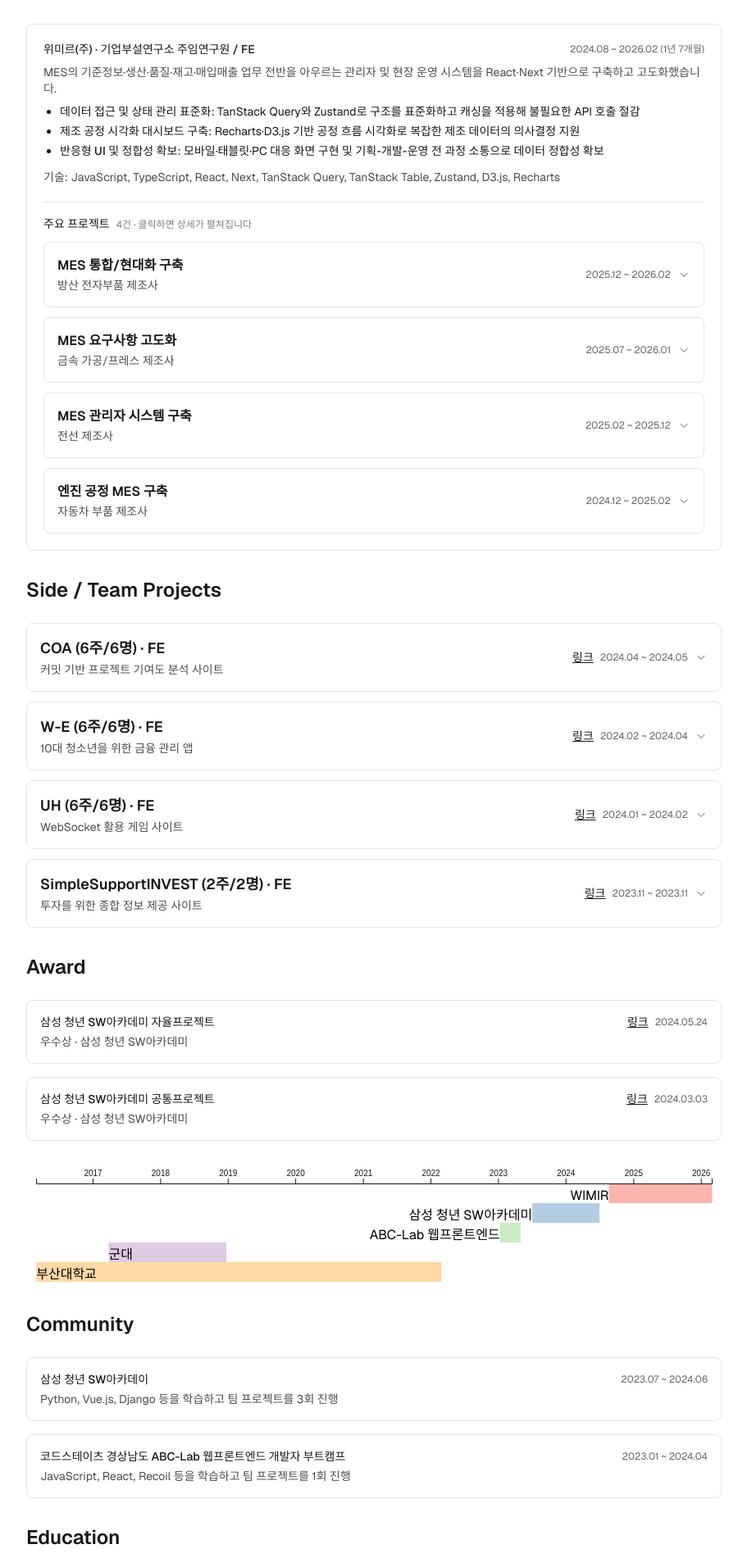
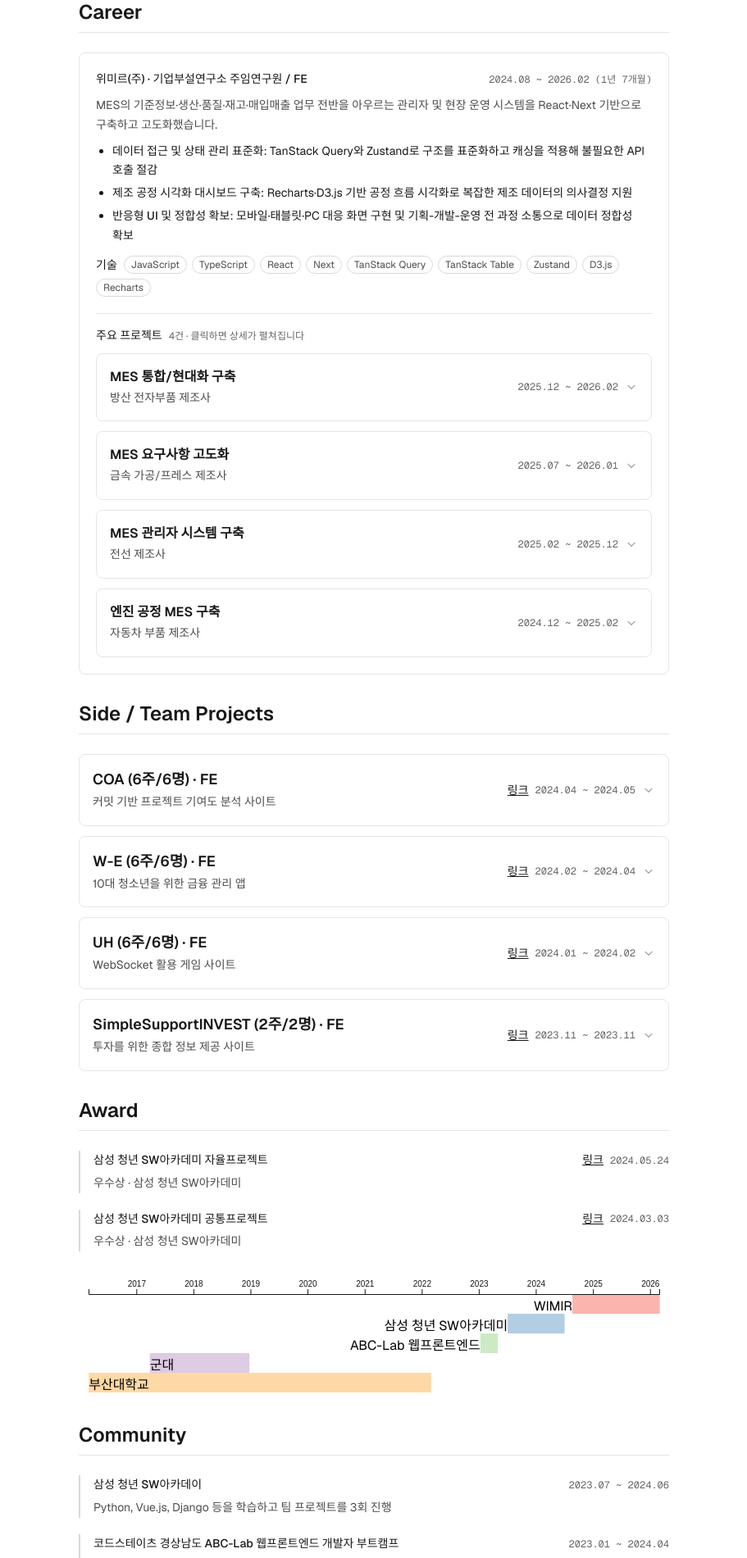
Before and after one commit to Shin-3117/portfolio-next16, a Next.js app: page / in a window 1280 px wide. Shown: the part 670-2571 px from the top of the page at 82% size, without its empty margins (184-1095 px from the left). Built offline with nearby package versions, Linux system fonts and the light colour scheme.

Commit message:
StackTags 컴포넌트 추가 및 기술 스택 표현 방식 통일

```diff
--- a/app/globals.css
+++ b/app/globals.css
@@ -27,3 +27,24 @@ body {
     Segoe UI, Roboto, Noto Sans, Ubuntu, Cantarell, Helvetica Neue, Arial,
     "Apple Color Emoji", "Segoe UI Emoji";
 }
+
+/* 한글 본문 가독성: Tailwind 기본 line-height(text-sm = 1.43)는 라틴 기준이라
+   한글에는 좁다. 제목은 각자의 text-* 값을 그대로 쓰도록 본문 요소만 지정. */
+p,
+li {
+  line-height: 1.7;
+}
+
+@media print {
+  /* sticky 헤더가 인쇄 시 첫 페이지를 가리지 않도록 */
+  header {
+    position: static !important;
+  }
+
+  /* 종이에서는 링크를 누를 수 없으므로 URL을 노출 */
+  a[href^="http"]::after {
+    content: " (" attr(href) ")";
+    font-size: 0.8em;
+    font-weight: 400;
+  }
+}
--- a/app/layout.tsx
+++ b/app/layout.tsx
@@ -34,7 +34,7 @@ export default function RootLayout({
   return (
     <html lang="ko" className="scroll-smooth">
       <body
-        className={`${geistSans.variable} ${geistMono.variable} antialiased font-sans`}
+        className={`${geistSans.variable} ${geistMono.variable} antialiased font-sans break-keep`}
       >
         {children}
       </body>
--- a/app/page.tsx
+++ b/app/page.tsx
@@ -15,7 +15,7 @@ export default function Home() {
   return (
     <div className="min-h-screen bg-background text-foreground">
       <header className="sticky top-0 z-10 border-b border-black/10 bg-background/80 backdrop-blur dark:border-white/10">
-        <div className="mx-auto flex max-w-4xl items-center justify-between px-6 py-4">
+        <div className="mx-auto flex max-w-3xl items-center justify-between px-6 py-4">
           <a href="#top" className="text-sm font-semibold tracking-tight">
             신현중
           </a>
@@ -30,7 +30,7 @@ export default function Home() {
         </div>
       </header>
 
-      <main id="top" className="mx-auto max-w-4xl px-6 py-12 sm:py-16 flex flex-col gap-y-6 sm:gap-y-8">
+      <main id="top" className="mx-auto max-w-3xl px-6 py-12 sm:py-16 flex flex-col gap-y-6 sm:gap-y-8">
         {/* Info */}
         <section>
           <h1 className="text-3xl font-bold tracking-tight sm:text-4xl">
@@ -68,7 +68,7 @@ export default function Home() {
 
         {/* Skills */}
         <section id="skills" className="scroll-mt-20">
-          <h2 className="text-2xl font-semibold">Skills</h2>
+          <h2 className="border-b border-black/10 pb-2 text-2xl font-semibold dark:border-white/15">Skills</h2>
           <div className="mt-6 grid gap-6 md:grid-cols-2">
             <StrongSkills />
             <KnowledgeableSkills />
@@ -81,7 +81,7 @@ export default function Home() {
 
         {/* Side / Team Projects */}
         <section id="projects" className="scroll-mt-20">
-          <h2 className="text-2xl font-semibold">Side / Team Projects</h2>
+          <h2 className="border-b border-black/10 pb-2 text-2xl font-semibold dark:border-white/15">Side / Team Projects</h2>
           <div className="mt-6 flex flex-col gap-3">
             <CoA />
             <W_E />
@@ -92,9 +92,9 @@ export default function Home() {
 
         {/* Awards */}
         <section id="awards" className="scroll-mt-20">
-          <h2 className="text-2xl font-semibold">Award</h2>
-          <ul className="mt-6 space-y-4 text-sm">
-            <li className="rounded-lg border border-black/10 p-4 dark:border-white/15">
+          <h2 className="border-b border-black/10 pb-2 text-2xl font-semibold dark:border-white/15">Award</h2>
+          <ul className="mt-6 space-y-5 text-sm">
+            <li className="border-l-2 border-black/15 pl-4 dark:border-white/25">
               <div className="flex items-center justify-between">
                 <p className="font-medium">삼성 청년 SW아카데미 자율프로젝트</p>
                 <div className={'flex gap-2 items-center'}>
@@ -106,14 +106,14 @@ export default function Home() {
                   >
                     링크
                   </a>
-                  <span className="text-xs text-black/60 dark:text-white/60">2024.05.24</span>
+                  <span className="font-mono text-xs tabular-nums text-black/60 dark:text-white/60">2024.05.24</span>
                 </div>
               </div>
               <p className="mt-1 text-black/70 dark:text-white/70">
                 우수상 · 삼성 청년 SW아카데미
               </p>
             </li>
-            <li className="rounded-lg border border-black/10 p-4 dark:border-white/15">
+            <li className="border-l-2 border-black/15 pl-4 dark:border-white/25">
               <div className="flex items-center justify-between">
                 <p className="font-medium">삼성 청년 SW아카데미 공통프로젝트</p>
                 <div className={'flex gap-2 items-center'}>
@@ -125,7 +125,7 @@ export default function Home() {
                   >
                     링크
                   </a>
-                  <span className="text-xs text-black/60 dark:text-white/60">2024.03.03</span>
+                  <span className="font-mono text-xs tabular-nums text-black/60 dark:text-white/60">2024.03.03</span>
                 </div>
               </div>
               <p className="mt-1 text-black/70 dark:text-white/70">
@@ -139,21 +139,21 @@ export default function Home() {
 
         {/* Community */}
         <section id="community" className="scroll-mt-20">
-          <h2 className="text-2xl font-semibold">Community</h2>
-          <ul className="mt-6 space-y-4 text-sm">
-            <li className="rounded-lg border border-black/10 p-4 dark:border-white/15">
+          <h2 className="border-b border-black/10 pb-2 text-2xl font-semibold dark:border-white/15">Community</h2>
+          <ul className="mt-6 space-y-5 text-sm">
+            <li className="border-l-2 border-black/15 pl-4 dark:border-white/25">
               <div className="flex flex-wrap items-center justify-between gap-2">
                 <p className="font-medium">삼성 청년 SW아카데이</p>
-                <span className="text-xs text-black/60 dark:text-white/60">2023.07 ~ 2024.06</span>
+                <span className="font-mono text-xs tabular-nums text-black/60 dark:text-white/60">2023.07 ~ 2024.06</span>
               </div>
               <p className="mt-1 text-black/70 dark:text-white/70">
                 Python, Vue.js, Django 등을 학습하고 팀 프로젝트를 3회 진행
               </p>
             </li>
-            <li className="rounded-lg border border-black/10 p-4 dark:border-white/15">
+            <li className="border-l-2 border-black/15 pl-4 dark:border-white/25">
               <div className="flex flex-wrap items-center justify-between gap-2">
                 <p className="font-medium">코드스테이츠 경상남도 ABC-Lab 웹프론트엔드 개발자 부트캠프</p>
-                <span className="text-xs text-black/60 dark:text-white/60">2023.01 ~ 2024.04</span>
+                <span className="font-mono text-xs tabular-nums text-black/60 dark:text-white/60">2023.01 ~ 2024.04</span>
               </div>
               <p className="mt-1 text-black/70 dark:text-white/70">
                 JavaScript, React, Recoil 등을 학습하고 팀 프로젝트를 1회 진행
@@ -164,11 +164,11 @@ export default function Home() {
 
         {/* Education */}
         <section id="education" className="scroll-mt-20">
-          <h2 className="text-2xl font-semibold">Education</h2>
-          <div className="mt-6 rounded-lg border border-black/10 p-4 text-sm dark:border-white/15">
+          <h2 className="border-b border-black/10 pb-2 text-2xl font-semibold dark:border-white/15">Education</h2>
+          <div className="mt-6 border-l-2 border-black/15 pl-4 text-sm dark:border-white/25">
             <div className="flex flex-wrap items-center justify-between gap-2">
               <p className="font-medium">부산대 광메카트로닉스공학과</p>
-              <span className="text-xs text-black/60 dark:text-white/60">2016.03 ~ 2022.02</span>
+              <span className="font-mono text-xs tabular-nums text-black/60 dark:text-white/60">2016.03 ~ 2022.02</span>
             </div>
             <p className="mt-2 text-black/70 dark:text-white/70">학점: 3.82 / 4.5</p>
           </div>
--- a/components/Career/CareerProjectCard.tsx
+++ b/components/Career/CareerProjectCard.tsx
@@ -1,5 +1,6 @@
 import type { CareerProject } from "@/data/careerProjects";
 import CollapsibleCard from "@/components/CollapsibleCard";
+import StackTags from "@/components/StackTags";
 
 export default function CareerProjectCard({
   project,
@@ -30,8 +31,6 @@ export default function CareerProjectCard({
       <h5 className="text-sm font-medium">성과</h5>
       <p className="mt-1 text-sm text-black/70 dark:text-white/70">{project.result}</p>
     </div>
-    <p className="mt-3 text-sm text-black/70 dark:text-white/70">
-      <span className="font-medium">기술</span>: {project.stack.join(", ")}
-    </p>
+    <StackTags items={project.stack} />
   </CollapsibleCard>
 }
--- a/components/Career/index.tsx
+++ b/components/Career/index.tsx
@@ -1,13 +1,16 @@
 import { careerProjects } from "@/data/careerProjects";
 import CareerProjectCard from "@/components/Career/CareerProjectCard";
+import StackTags from "@/components/StackTags";
 
 export default function Career() {
   return <section id="career" className="scroll-mt-20">
-    <h2 className="text-2xl font-semibold">Career</h2>
+    <h2 className="border-b border-black/10 pb-2 text-2xl font-semibold dark:border-white/15">
+      Career
+    </h2>
     <div className="mt-6 rounded-lg border border-black/10 p-5 text-sm dark:border-white/15">
       <div className="flex flex-wrap items-center justify-between gap-2">
         <p className="font-medium">위미르(주) · 기업부설연구소 주임연구원 / FE</p>
-        <span className="text-xs text-black/60 dark:text-white/60">
+        <span className="font-mono text-xs tabular-nums text-black/60 dark:text-white/60">
           2024.08 ~ 2026.02 (1년 7개월)
         </span>
       </div>
@@ -29,15 +32,24 @@ export default function Career() {
           구현 및 기획-개발-운영 전 과정 소통으로 데이터 정합성 확보
         </li>
       </ul>
-      <p className="mt-3 text-black/70 dark:text-white/70">
-        <span className="font-medium">기술</span>: JavaScript, TypeScript, React, Next,
-        TanStack Query, TanStack Table, Zustand, D3.js, Recharts
-      </p>
+      <StackTags
+        items={[
+          "JavaScript",
+          "TypeScript",
+          "React",
+          "Next",
+          "TanStack Query",
+          "TanStack Table",
+          "Zustand",
+          "D3.js",
+          "Recharts",
+        ]}
+      />
 
       <div className="mt-5 border-t border-black/10 pt-4 dark:border-white/15">
         <h3 className="text-sm font-medium">
           주요 프로젝트
-          <span className="ml-2 text-xs font-normal text-black/50 dark:text-white/50">
+          <span className="ml-2 text-xs font-normal text-black/60 dark:text-white/60">
             {careerProjects.length}건 · 클릭하면 상세가 펼쳐집니다
           </span>
         </h3>
--- a/components/CollapsibleCard.tsx
+++ b/components/CollapsibleCard.tsx
@@ -49,7 +49,9 @@ export default function CollapsibleCard({
           </a>
         )}
         {period && (
-          <span className="text-xs text-black/60 dark:text-white/60">{period}</span>
+          <span className="font-mono text-xs tabular-nums text-black/60 dark:text-white/60">
+            {period}
+          </span>
         )}
         <svg
           aria-hidden="true"
--- /dev/null
+++ b/components/StackTags.tsx
@@ -0,0 +1,25 @@
+/**
+ * 기술 스택을 칩으로 표시. 쉼표 나열보다 스캔이 빨라 채용 담당자가
+ * 가장 먼저 찾는 정보를 빠르게 훑을 수 있다.
+ */
+export default function StackTags({
+  items,
+  label = "기술",
+  className = "mt-3",
+}: {
+  items: string[];
+  label?: string;
+  className?: string;
+}) {
+  return <div className={`flex flex-wrap items-center gap-1.5 ${className}`}>
+    <span className="mr-0.5 text-sm font-medium">{label}</span>
+    {items.map((item) => (
+      <span
+        key={item}
+        className="rounded-full border border-black/15 px-2 py-0.5 text-xs text-black/70 dark:border-white/25 dark:text-white/70"
+      >
+        {item}
+      </span>
+    ))}
+  </div>
+}
--- a/components/projects/CoA.tsx
+++ b/components/projects/CoA.tsx
@@ -1,4 +1,5 @@
 import CollapsibleCard from "@/components/CollapsibleCard";
+import StackTags from "@/components/StackTags";
 
 export default function CoA() {
   return <CollapsibleCard
@@ -17,8 +18,6 @@ export default function CoA() {
         <li>분석결과 점수 Radar 차트 컴포넌트 제작</li>
       </ul>
     </div>
-    <p className="mt-3 text-sm text-black/70 dark:text-white/70">
-      <span className="font-medium">기술</span>: TypeScript, Next, D3.js, Zustand
-    </p>
+    <StackTags items={["TypeScript", "Next", "D3.js", "Zustand"]} />
   </CollapsibleCard>
 }
--- a/components/projects/SimpleSupportInvest.tsx
+++ b/components/projects/SimpleSupportInvest.tsx
@@ -1,4 +1,5 @@
 import CollapsibleCard from "@/components/CollapsibleCard";
+import StackTags from "@/components/StackTags";
 
 export default function SimpleSupportInvest() {
   return <CollapsibleCard
@@ -16,8 +17,6 @@ export default function SimpleSupportInvest() {
         <li>은행 위치 지도 컴포넌트 제작 : 맵 마커 및 장소 정보 표시</li>
       </ul>
     </div>
-    <p className="mt-3 text-sm text-black/70 dark:text-white/70">
-      <span className="font-medium">기술</span>: TypeScript, vue.js
-    </p>
+    <StackTags items={["TypeScript", "vue.js"]} />
   </CollapsibleCard>
 }
--- a/components/projects/UH.tsx
+++ b/components/projects/UH.tsx
@@ -1,4 +1,5 @@
 import CollapsibleCard from "@/components/CollapsibleCard";
+import StackTags from "@/components/StackTags";
 
 export default function UH() {
   return <CollapsibleCard
@@ -15,8 +16,6 @@ export default function UH() {
         <li>게임 기능 구현</li>
       </ul>
     </div>
-    <p className="mt-3 text-sm text-black/70 dark:text-white/70">
-      <span className="font-medium">기술</span>: JavaScript, React, WebSocket, WebRTC
-    </p>
+    <StackTags items={["JavaScript", "React", "WebSocket", "WebRTC"]} />
   </CollapsibleCard>
 }
--- a/components/projects/W-E.tsx
+++ b/components/projects/W-E.tsx
@@ -1,4 +1,5 @@
 import CollapsibleCard from "@/components/CollapsibleCard";
+import StackTags from "@/components/StackTags";
 
 export default function W_E() {
   return <CollapsibleCard
@@ -15,8 +16,6 @@ export default function W_E() {
         <li>가계부 및 지출 내역 통계 제작</li>
       </ul>
     </div>
-    <p className="mt-3 text-sm text-black/70 dark:text-white/70">
-      <span className="font-medium">기술</span>: Flutter
-    </p>
+    <StackTags items={["Flutter"]} />
   </CollapsibleCard>
 }
--- a/data/careerProjects.ts
+++ b/data/careerProjects.ts
@@ -39,7 +39,7 @@ export const careerProjects: CareerProject[] = [
     ],
     result:
       "100페이지 이상의 대규모 모듈 확장에도 대응 가능한 프론트엔드 구조 정착 및 운영 기반 마련",
-    stack: ["TypeScript", "React", "Next", "TanStack Query", "Zustand"],
+    stack: ["TypeScript", "React", "Next", "TanStack Query", "TanStack Table", "Zustand", "Recharts"],
   },
   {
     id: "mes-enhancement",
@@ -70,7 +70,7 @@ export const careerProjects: CareerProject[] = [
     ],
     result:
       "복잡한 예외 시나리오를 안정적으로 시스템에 흡수해 현장 편의성과 데이터 신뢰성을 확보한 업무 흐름 구축",
-    stack: ["TypeScript", "React", "Next", "TanStack Query", "TanStack Table"],
+    stack: ["TypeScript", "React", "Next", "TanStack Query", "TanStack Table", "Zustand"],
   },
   {
     id: "mes-admin",
@@ -96,7 +96,7 @@ export const careerProjects: CareerProject[] = [
     ],
     result:
       "관리자 화면 전반에 공통 컴포넌트와 표준 데이터 패턴을 정착시켜 신규 도메인 확장 시 개발 리소스 절감",
-    stack: ["TypeScript", "React", "Next", "TanStack Query", "TanStack Table", "Zustand"],
+    stack: ["TypeScript", "React", "Next", "TanStack Query", "TanStack Table", "Zustand", "Recharts", "D3.js"],
   },
   {
     id: "mes-engine",
@@ -121,6 +121,6 @@ export const careerProjects: CareerProject[] = [
       },
     ],
     result: "현장의 수기·단말 입력을 관리자 모니터링 체계와 일원화해 지연 없는 공정 추적 환경 구축",
-    stack: ["JavaScript", "TypeScript", "React", "Next", "Zustand"],
+    stack: ["TypeScript", "React", "Next", "TanStack Query", "TanStack Table", "Zustand"],
   },
 ];
```
